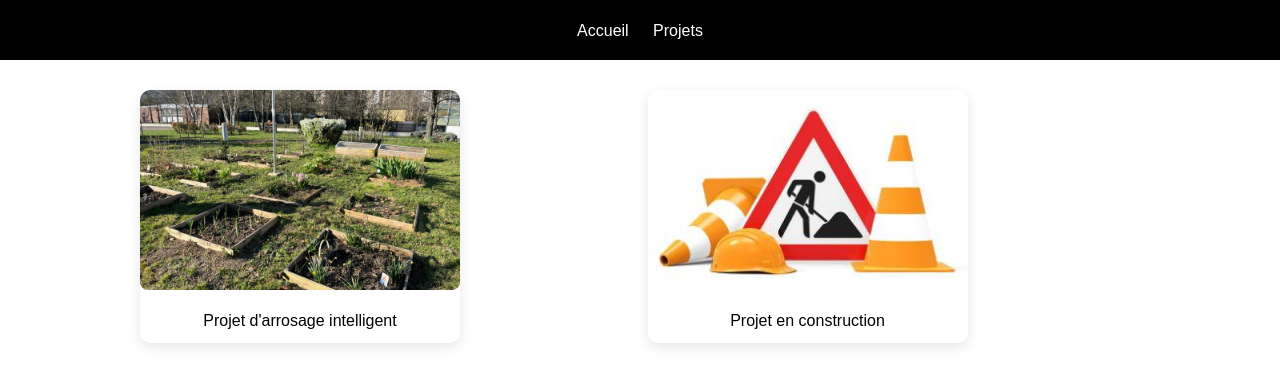
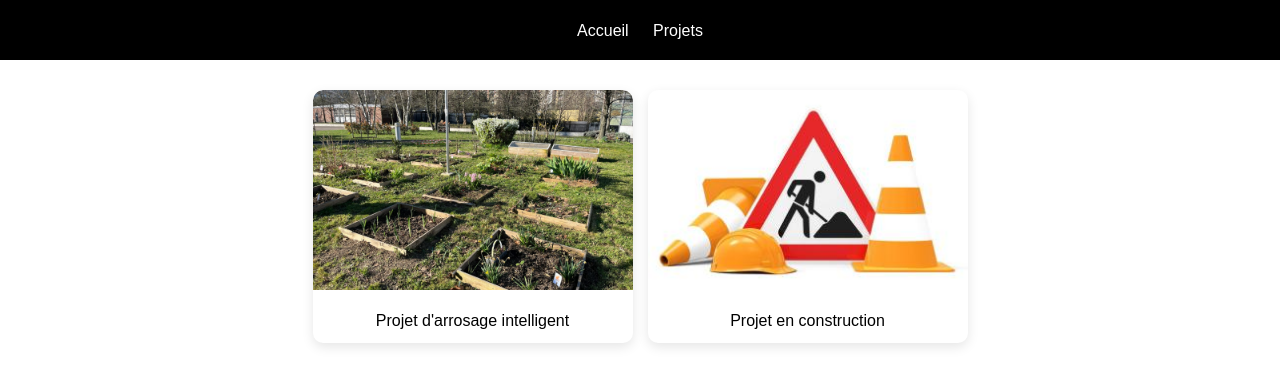
Before and after one commit to Wees3/Wees3.github.io, a plain HTML site: page projets/projets.html in a window 1280 px wide. Shown: the part 92-478 px from the top of the page. Drawn offline with Linux system fonts and the light colour scheme.

Commit message:
update CSS page projets

```diff
--- a/css/projects.css
+++ b/css/projects.css
@@ -49,9 +49,7 @@
     flex-shrink: 0;
 }
 
-
 /*arrosage intelligent*/
-
 .projet-detail {
     max-width: 800px;
     margin: 0 auto;
@@ -87,6 +85,16 @@
 .projet-detail li {
     margin-bottom: 8px;
     padding-left: 10px;
+}
+
+.project-page {
+    display: flex;
+    flex-wrap: wrap;
+    justify-content: center;
+    gap: 15px;
+    max-width: 1000px;
+    margin: 30px auto;
+    padding: 0 20px;
 }
 
 /* Galerie */
--- a/projets/projets.html
+++ b/projets/projets.html
@@ -11,9 +11,10 @@
     <nav>
         <a href="../index.html">Accueil</a>
         <a href="../projets/projets.html">Projets</a>
+    </nav>
   </header>
 
-  <main class="project-gallery">
+  <main class="project-page">
     <div class="project">
       <a href="arrosage_intelligent.html">
         <img src="../img/potager.jpg" alt="Projet 1 - Arrosage Intelligent">
```
Lines whose indentation alone changed are shown as unchanged.
